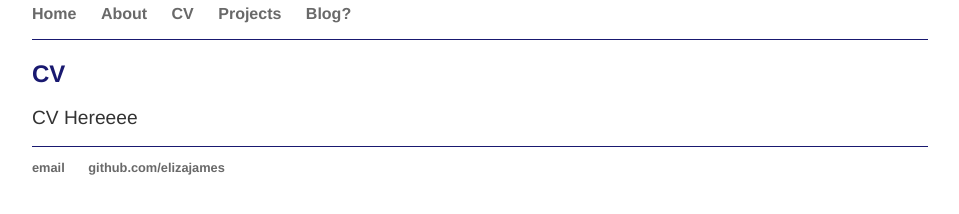
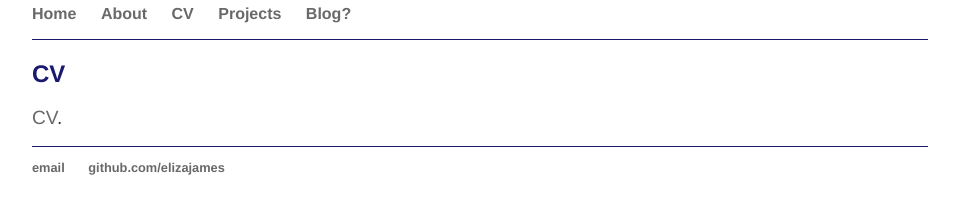
Before and after one commit to elizajames/old_site, a Jekyll site: the page built from cv/index.html, in a window 1280 px wide. Shown: the part 142-356 px from the top of the page, without its empty margins (160-1119 px from the left). Built offline with Jekyll 4.4.1, drawn with Linux system fonts in a browser that asks for light colours.

Commit message:
Update index.html

```diff
--- a/cv/index.html
+++ b/cv/index.html
@@ -4,5 +4,5 @@ title: CV
 ---
 <div class="blurb">
 	<h2>CV</h2>
-	<p>CV Hereeee</p>
+	<p><a href="https://elizajames.github.io/files/ElizaJamesCV.pdf">CV</a>.</p>
 </div><!-- /.blurb -->
```
